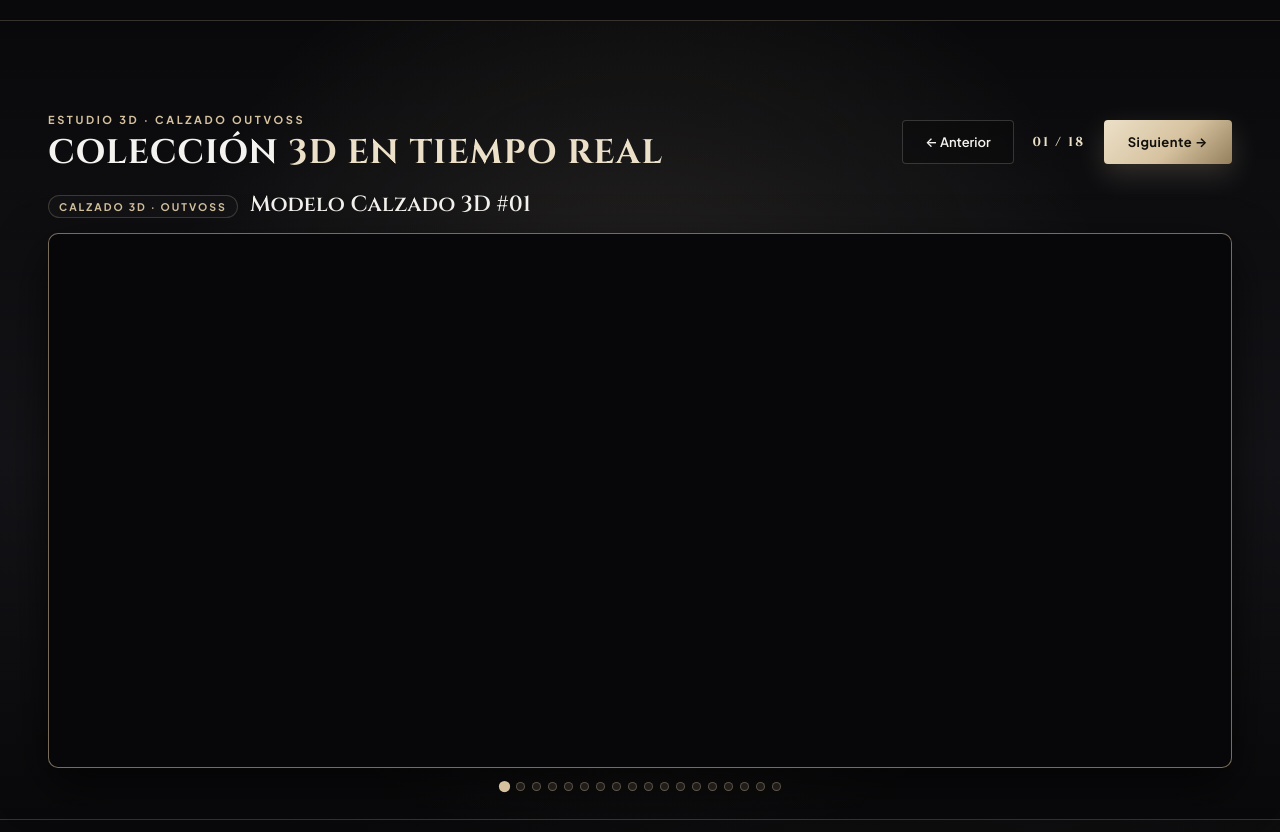
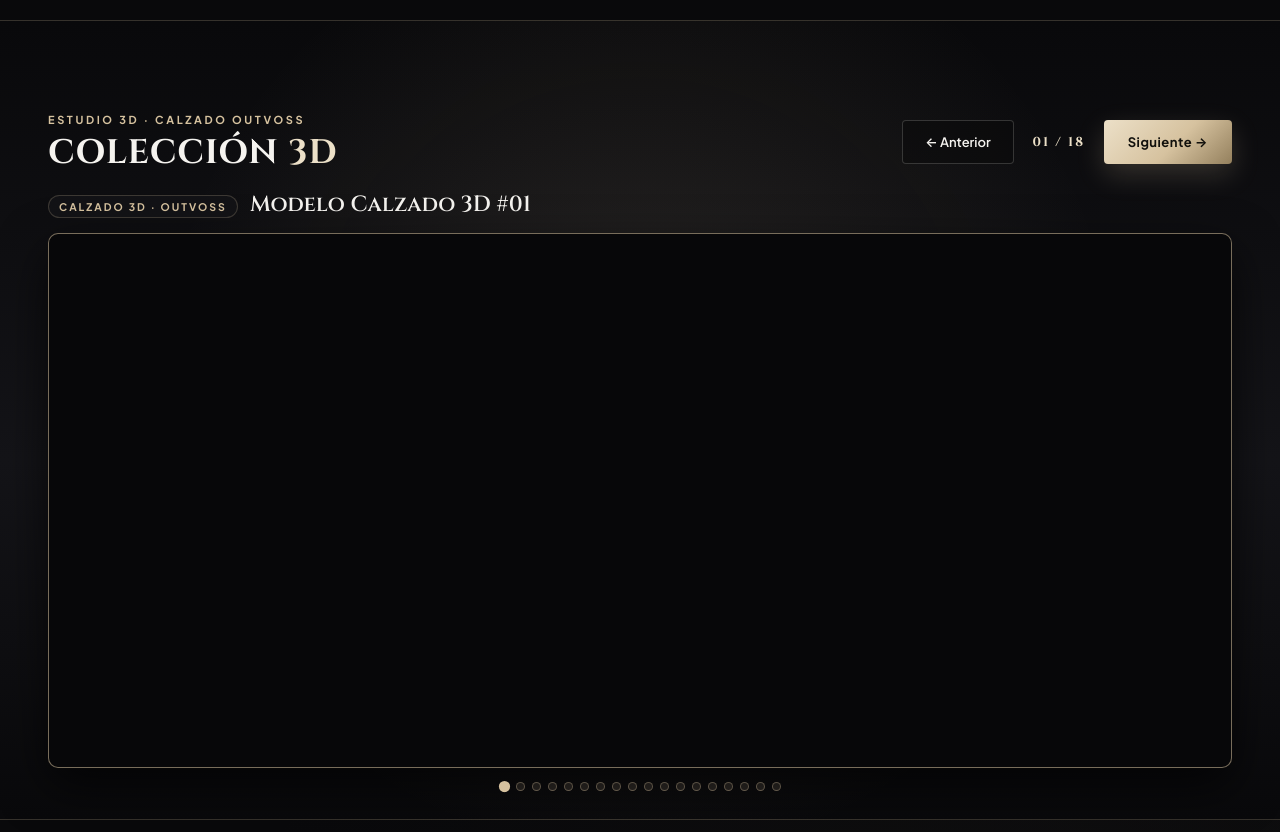
Before and after one commit to outvoss/Ourvoss, a plain HTML site: page index.html in a window 1280 px wide. Shown: the part 2620-3452 px from the top of the page. Drawn offline with nearby package versions, Linux system fonts and the light colour scheme; no server answers.

Commit message:
Update index.html

```diff
--- a/index.html
+++ b/index.html
@@ -235,7 +235,7 @@
           <div class="screen-3d-top-bar">
             <div class="screen-3d-heading-group">
               <span class="eyebrow">ESTUDIO 3D · CALZADO OUTVOSS</span>
-              <h2 class="screen-3d-title">COLECCIÓN <span class="champagne-text">3D EN TIEMPO REAL</span></h2>
+              <h2 class="screen-3d-title">COLECCIÓN <span class="champagne-text">3D</span></h2>
             </div>
 
             <div class="screen-3d-controls">
```
